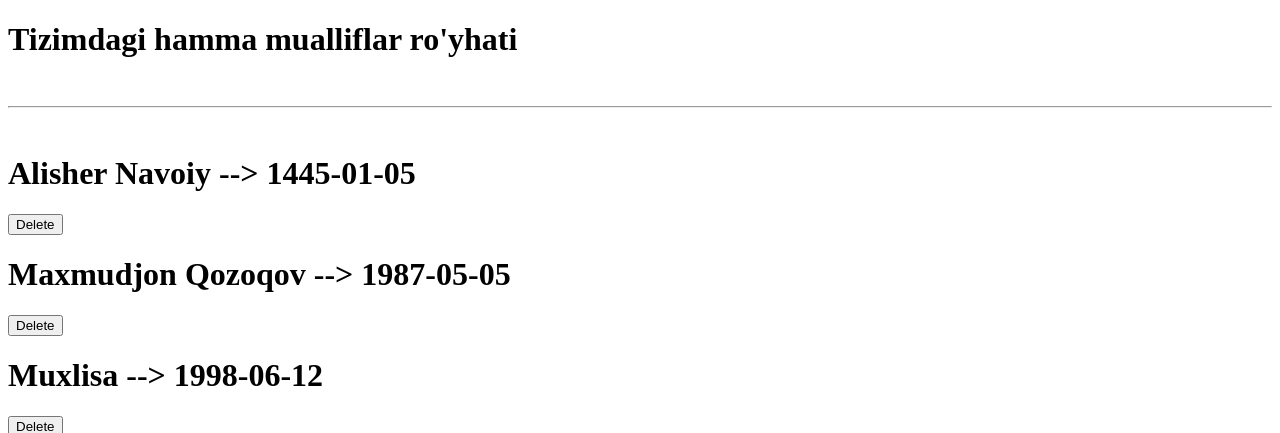
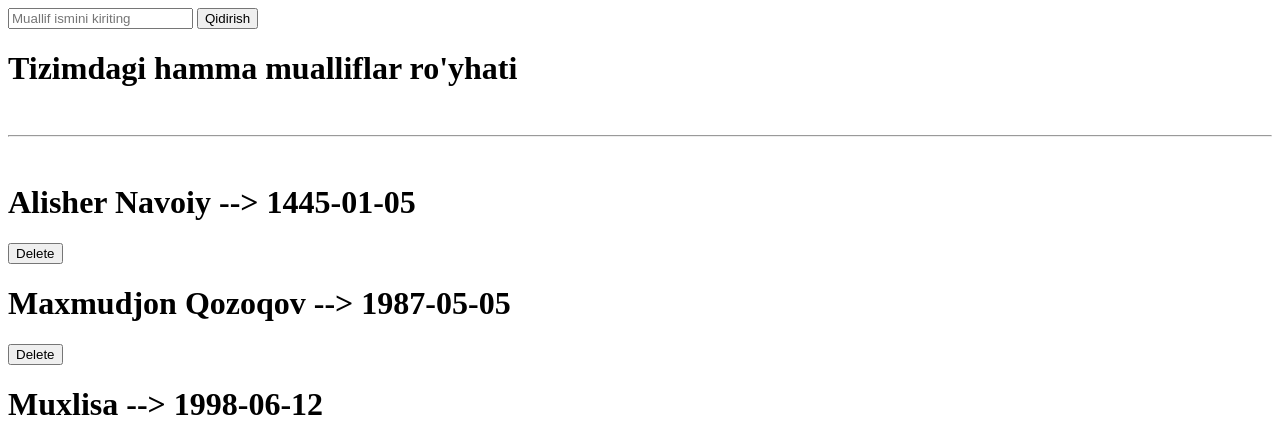
Before and after one commit to abduvaliyevsalohiddin/Kutubxona, a Django app: page /hamma_mualliflar/ in a window 1280 px wide. Shown: the top 433 px of the page. Run offline with Django 4.2, Linux system fonts and the light colour scheme; data comes from the database, SQL or seed files in the repository; both versions use the stored data as it was after the commit.

Commit message:
vazifa Kutubxona Loyihasi boyicha -  Avvalgi darsdegi mashgulotlar bilan birgalikda

```diff
--- a/Kutubxona/urls.py
+++ b/Kutubxona/urls.py
@@ -46,4 +46,5 @@ urlpatterns = [
     path('talaba_ochir/<int:son>/', talaba_ochir),
     path('kitob_ochir/<int:son>/', kitob_ochir),
     path('muallif_ochir/<int:son>/', muallif_ochir),
+    path('record_ochir/<int:son>/', record_ochir),
 ]
--- a/asosiy/views.py
+++ b/asosiy/views.py
@@ -47,14 +47,19 @@ def talaba_ochir(request, son):
     return redirect("/hamma_talabalar/")
 
 def hamma_muallif(request):
+    soz = request.GET.get("qidirish_sozi")
+    natija = Muallif.objects.all()
+    if soz:
+        natija = natija.filter(ism__contains=soz)
     content = {
-        "muallif": Muallif.objects.all()
+        "mualliflar": natija
     }
     return render(request, "vazifa/hamma_muallif.html", content)
 
+
 def muallif_ochir(request, son):
     Muallif.objects.get(id=son).delete()
-    return redirect("/hamma_muallif/")
+    return redirect("/hamma_mualliflar/")
 
 
 def hamma_kitob(request):
@@ -80,6 +85,9 @@ def hamma_record(request):
     }
     return render(request, "vazifa/hamma_record.html", content)
 
+def record_ochir(request, son):
+    Record.objects.get(id=son).delete()
+    return redirect("/hamma_recordlar/")
 
 # mashq -- 15-10-2023
 
--- a/templates/vazifa/hamma_muallif.html
+++ b/templates/vazifa/hamma_muallif.html
@@ -5,13 +5,17 @@
     <title>Title</title>
 </head>
 <body>
+    <form method="get">
+        <input type="text" placeholder="Muallif ismini kiriting" name="qidirish_sozi">
+        <button>Qidirish</button>
+    </form>
 <h1>Tizimdagi hamma mualliflar ro'yhati </h1>
     <br>
     <hr>
-    {% for m in muallif %}
+    {% for muallif in mualliflar %}
     <br>
-    <h1>{{m}}</h1>
-    <a href="/muallif_ochir/{{m.id}}/">
+    <h1>{{muallif}}</h1>
+    <a href="/muallif_ochir/{{muallif.id}}/">
         <button>Delete</button>
     </a>
     {% endfor %}
--- a/templates/vazifa/hamma_record.html
+++ b/templates/vazifa/hamma_record.html
@@ -15,7 +15,9 @@
     {% for m in record %}
     <br>
     <h1>{{m}}</h1>
-
+    <a href="/record_ochir/{{m.id}}/">
+        <button>Delete</button>
+    </a>
     {% endfor %}
 </body>
 </html>
```
Also changed, not shown: db.sqlite3.
